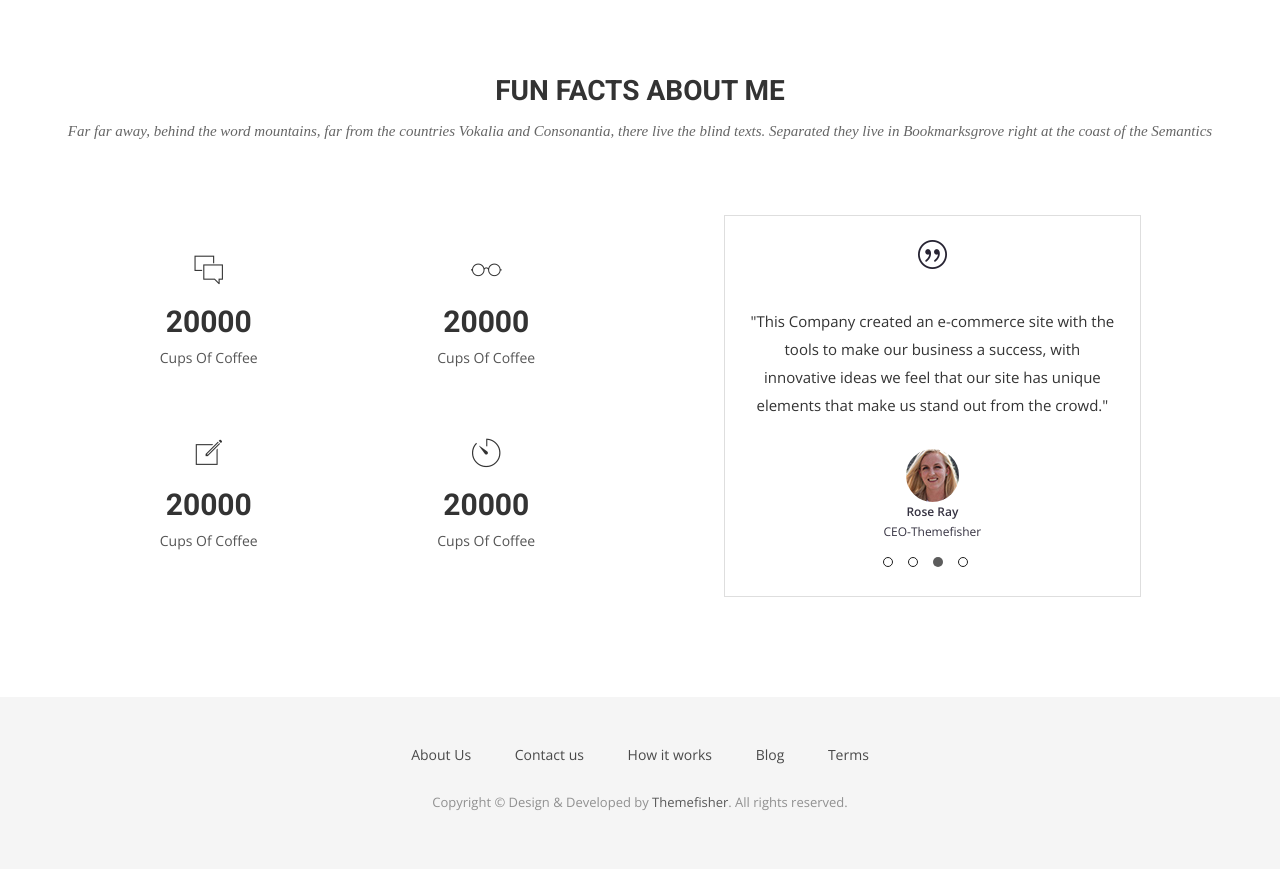
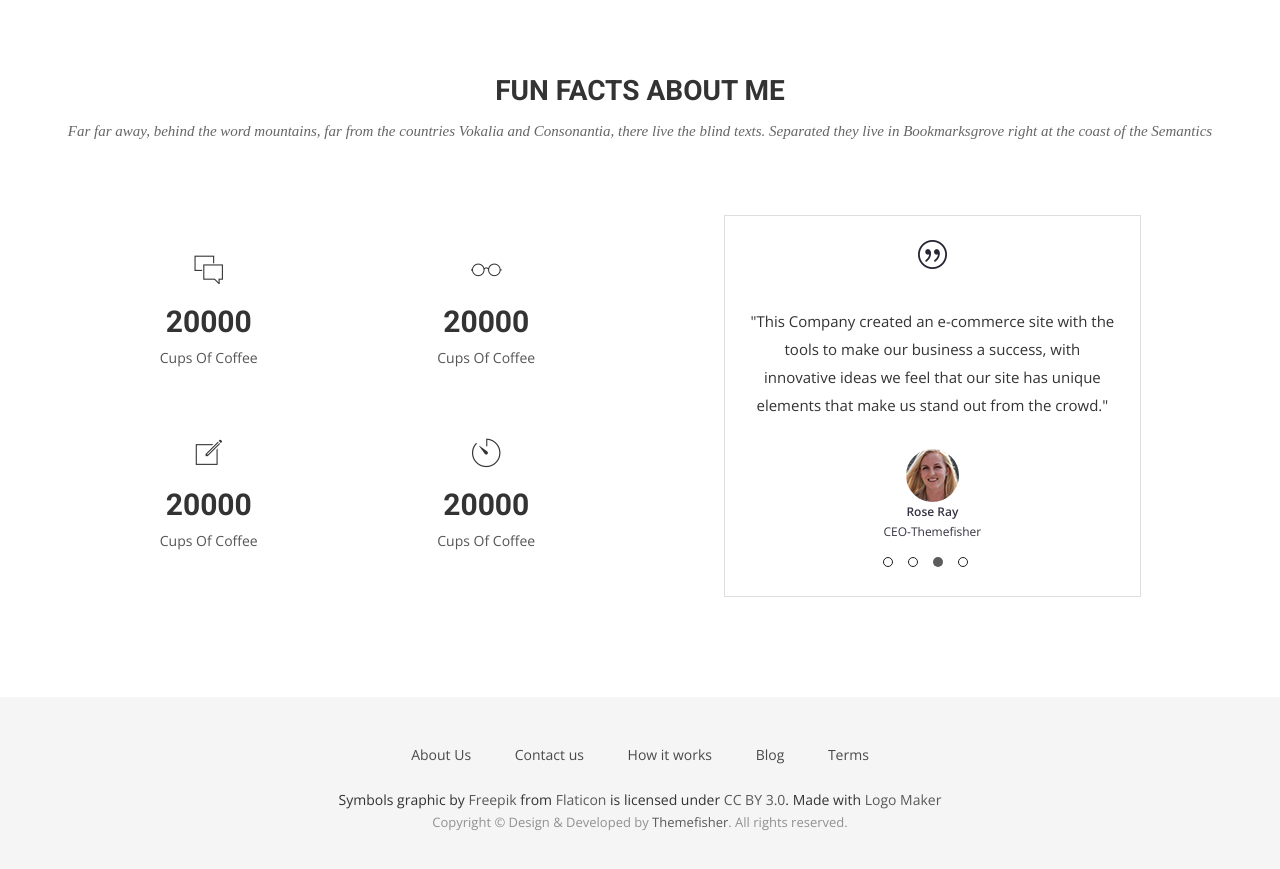
Before and after one commit to Kingslayyerr/Kingslayyerr.github.io, a Jekyll site: the page built from index.html, in a window 1280 px wide and 900 px high, scrolled down 3255 px. Shown: the top 869 px of the window. Built offline with Jekyll 4.4.1, drawn with Linux system fonts in a browser that asks for light colours; nearby versions of some CDN libraries; some web fonts are replaced.

Commit message:
added credits

```diff
--- a/_includes/footer.html
+++ b/_includes/footer.html
@@ -12,6 +12,7 @@
             <li><a href="#">Terms</a></li>
           </ul>
         </div>
+        Symbols graphic by <a href="http://www.flaticon.com/authors/freepik">Freepik</a> from <a href="http://www.flaticon.com/">Flaticon</a> is licensed under <a href="http://creativecommons.org/licenses/by/3.0/" title="Creative Commons BY 3.0">CC BY 3.0</a>. Made with <a href="http://logomakr.com" title="Logo Maker">Logo Maker</a>
         <p>Copyright &copy; Design &amp; Developed by <a href="http://www.themefisher.com">Themefisher</a>. All rights reserved.</p>
       </div>
     </div>
```
